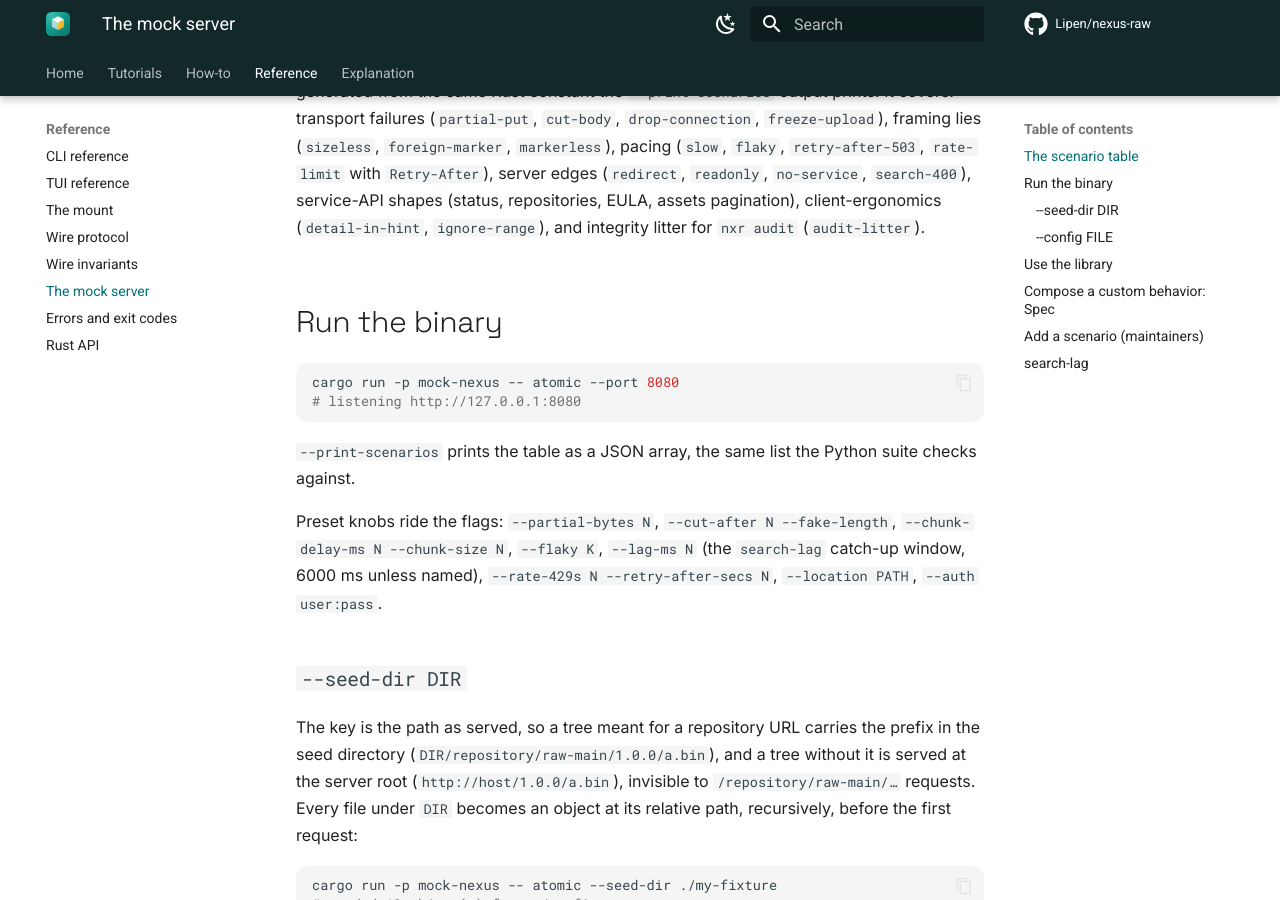
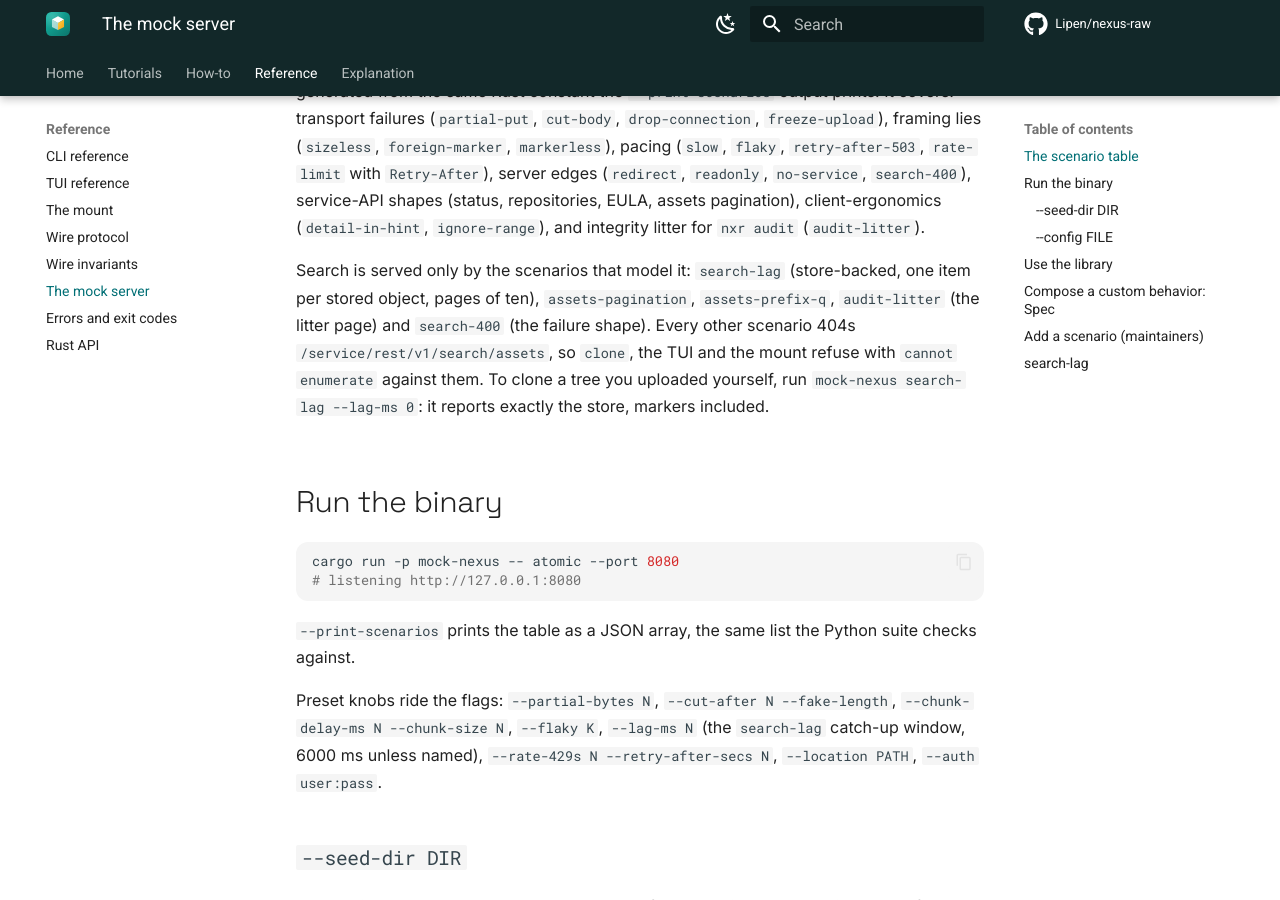
Before and after one commit to Lipen/nexus-raw, an MkDocs documentation site: the page built from docs/reference/mock.md, in a window 1280 px wide and 900 px high, scrolled down 488 px. Built offline with MkDocs 1.6.1 and Material for MkDocs 9.7.7, drawn with Linux system fonts in a browser that asks for light colours; comment, search, counter and statistics services are not loaded.

Commit message:
docs: say which mock scenarios answer search

```diff
--- a/docs/reference/mock.md
+++ b/docs/reference/mock.md
@@ -9,6 +9,10 @@ That narrowness is the point: every byte on the wire is either contract or failu
 
 The full table with per-scenario wire behavior and the pinned invariant lives in [invariants](invariants.md), generated from the same Rust constant the `--print-scenarios` output prints.
 It covers: transport failures (`partial-put`, `cut-body`, `drop-connection`, `freeze-upload`), framing lies (`sizeless`, `foreign-marker`, `markerless`), pacing (`slow`, `flaky`, `retry-after-503`, `rate-limit` with `Retry-After`), server edges (`redirect`, `readonly`, `no-service`, `search-400`), service-API shapes (status, repositories, EULA, assets pagination), client-ergonomics (`detail-in-hint`, `ignore-range`), and integrity litter for `nxr audit` (`audit-litter`).
+
+Search is served only by the scenarios that model it: `search-lag` (store-backed, one item per stored object, pages of ten), `assets-pagination`, `assets-prefix-q`, `audit-litter` (the litter page) and `search-400` (the failure shape).
+Every other scenario 404s `/service/rest/v1/search/assets`, so `clone`, the TUI and the mount refuse with `cannot enumerate` against them.
+To clone a tree you uploaded yourself, run `mock-nexus search-lag --lag-ms 0`: it reports exactly the store, markers included.
 
 ## Run the binary
 
```
